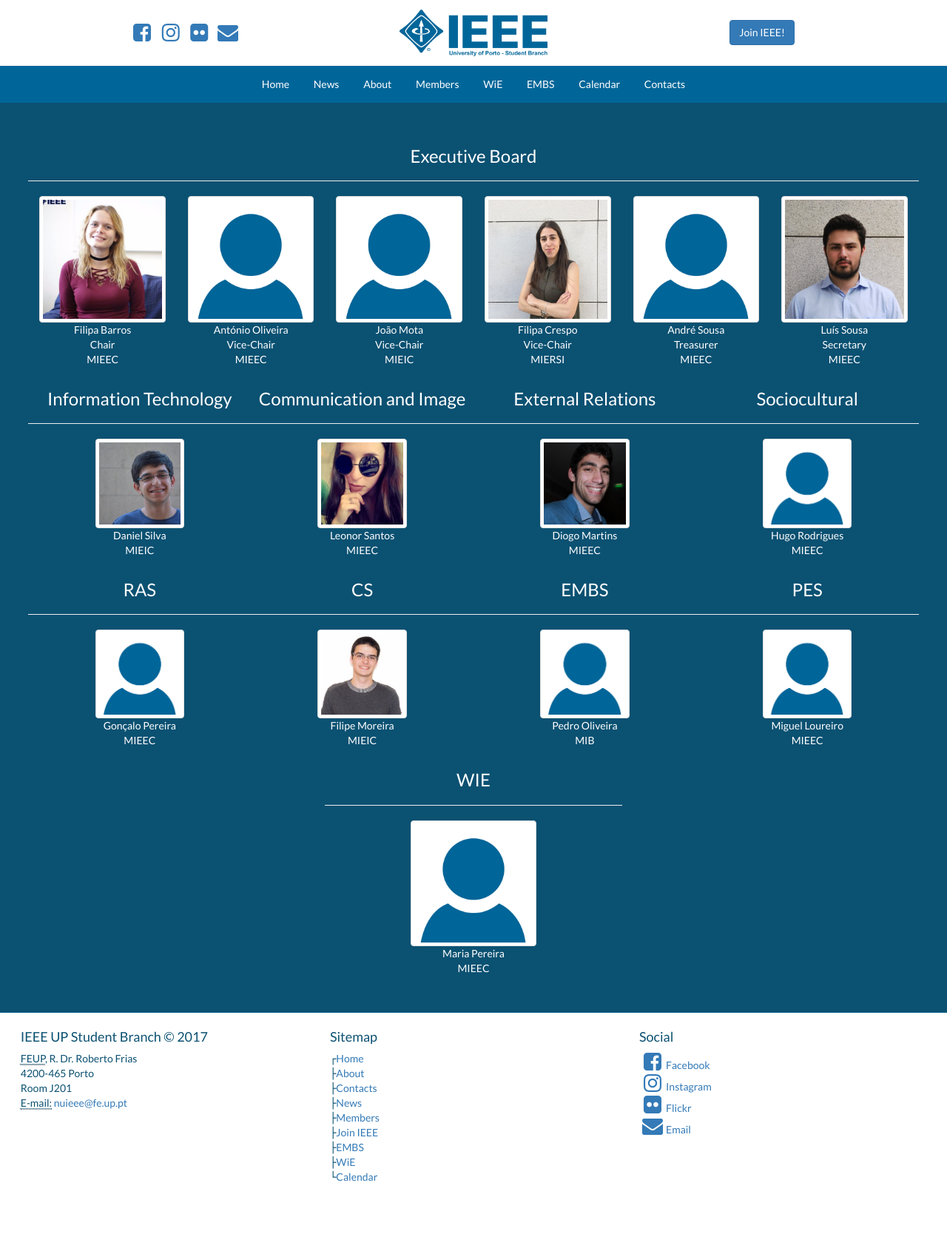
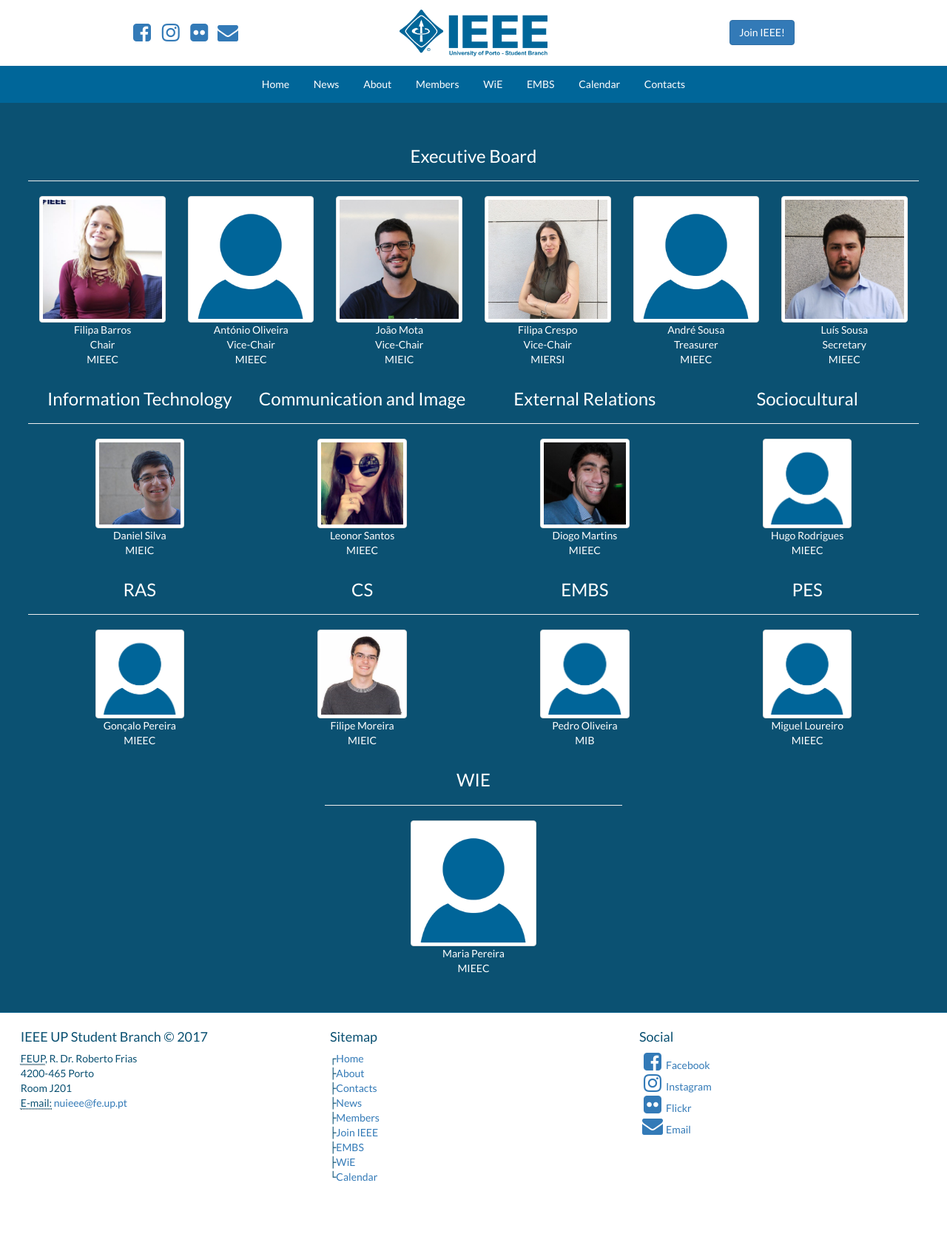
Before and after one commit to ieeeupsb/nuieee-website, a Jekyll site: the page built from members.html, in a window 1280 px wide. Shown: the whole page at 74% size. Built offline with Jekyll 4.4.1, drawn with Linux system fonts in a browser that asks for light colours; nearby versions of some CDN libraries.

Commit message:
Add João Mota's photo

```diff
--- a/_data/members.json
+++ b/_data/members.json
@@ -4,7 +4,7 @@
         "members": [
             {"name": "Filipa Barros","course": "MIEEC","photo": "filipabarros.jpg", "position" : "Chair"},
             {"name": "António Oliveira","course": "MIEEC", "photo": "empty.jpg", "position" : "Vice-Chair"},
-            {"name": "João Mota","course": "MIEIC","photo": "empty.jpg", "position" : "Vice-Chair"},
+            {"name": "João Mota","course": "MIEIC","photo": "joaomota.jpg", "position" : "Vice-Chair"},
             {"name": "Filipa Crespo","course": "MIERSI","photo": "filipacrespo.jpg", "position" : "Vice-Chair"},
             {"name": "André Sousa", "course": "MIEEC", "photo": "empty.jpg", "position" : "Treasurer"},
             {"name": "Luís Sousa","course": "MIEEC","photo": "luissousa.jpg", "position" : "Secretary"}
```
Also changed, not shown: assets/images/members/joaomota.jpg (added).
